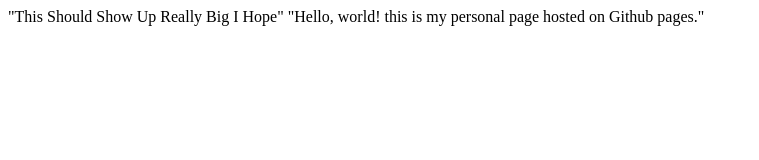
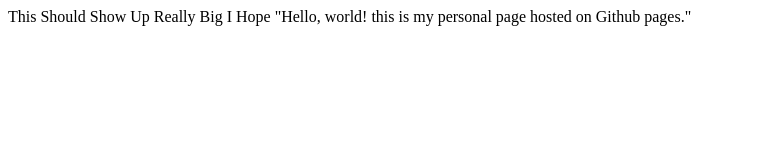
Before and after one commit to Sascha454/Sascha454.github.io, a plain HTML site: page index.html in a window 1280 px wide. Shown: the whole page, without its empty margins (0-759 px from the left). Drawn offline with Linux system fonts and the light colour scheme.

Commit message:
Update index.html

```diff
--- a/index.html
+++ b/index.html
@@ -1,4 +1,4 @@
 <head>
-"This Should Show Up Really Big I Hope"
+This Should Show Up Really Big I Hope
 </head>
 "Hello, world! this is my personal page hosted on Github pages."
```
